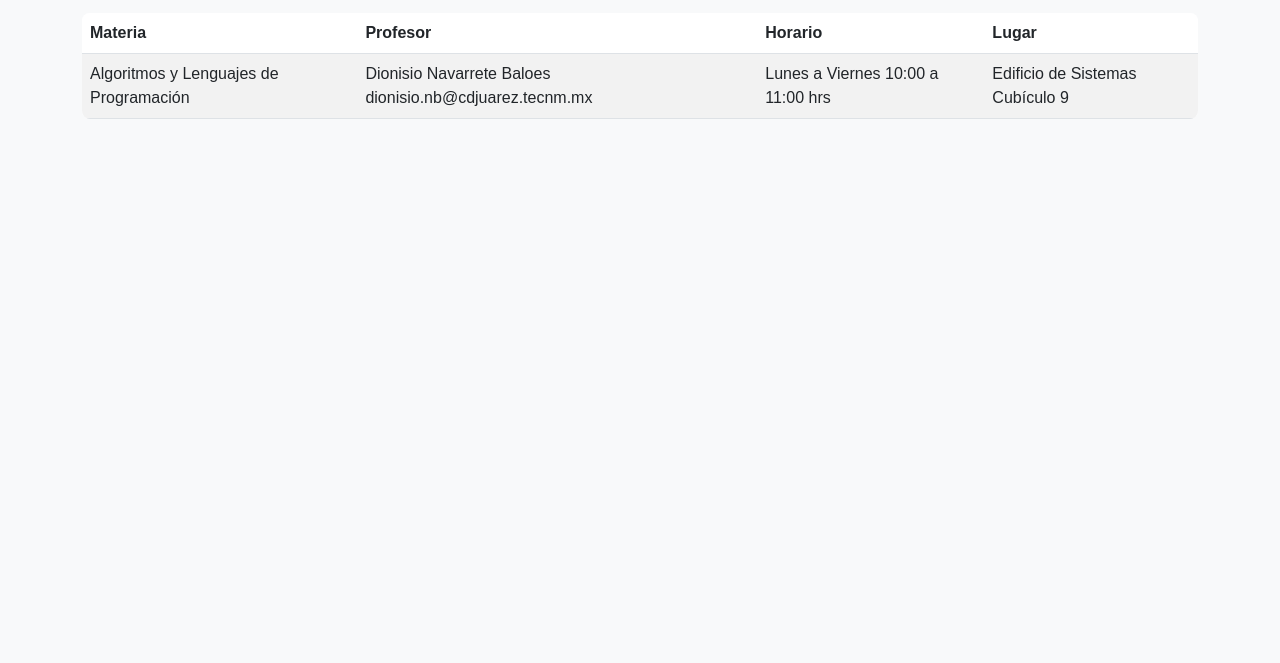
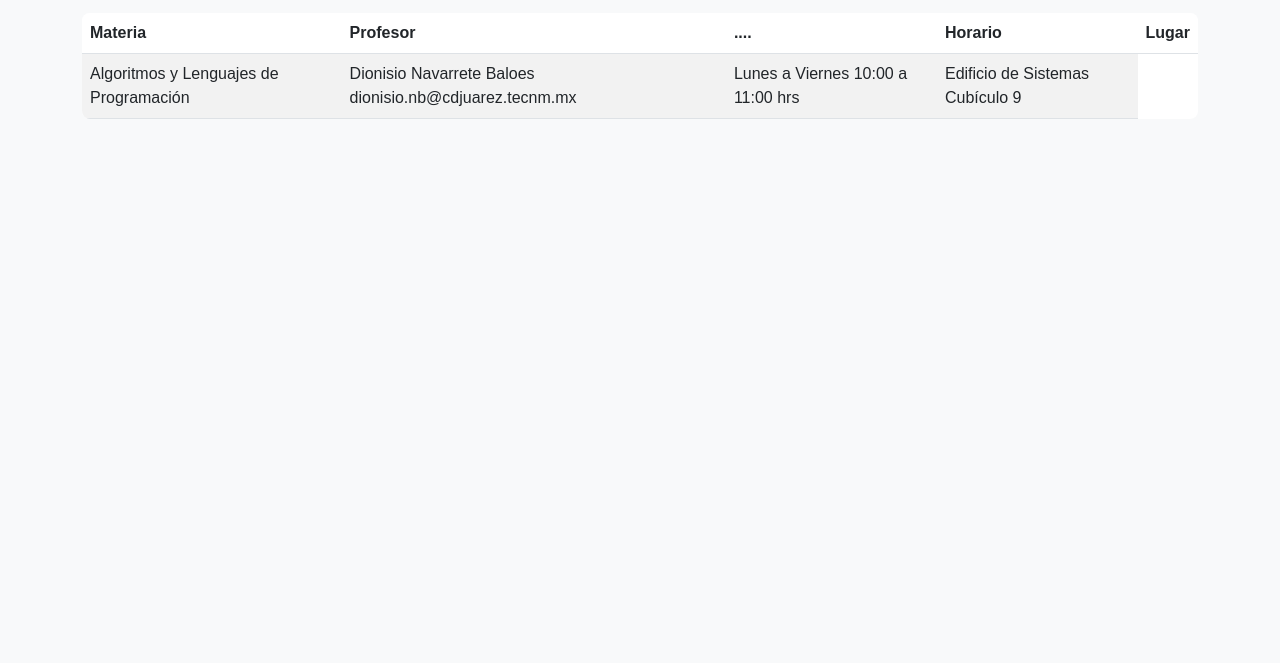
Before and after one commit to isdioni/asesor, a plain HTML site: page index.html in a window 1280 px wide. Shown: the part 137-800 px from the top of the page. Drawn offline with nearby package versions, Linux system fonts and the light colour scheme.

Commit message:
Add new column header to index.html

```diff
--- a/index.html
+++ b/index.html
@@ -18,6 +18,7 @@
                     <tr>
                         <th>Materia</th>
                         <th>Profesor</th>
+                        <th>....</th>
                         <th>Horario</th>
                         <th>Lugar</th>
                     </tr>
```
